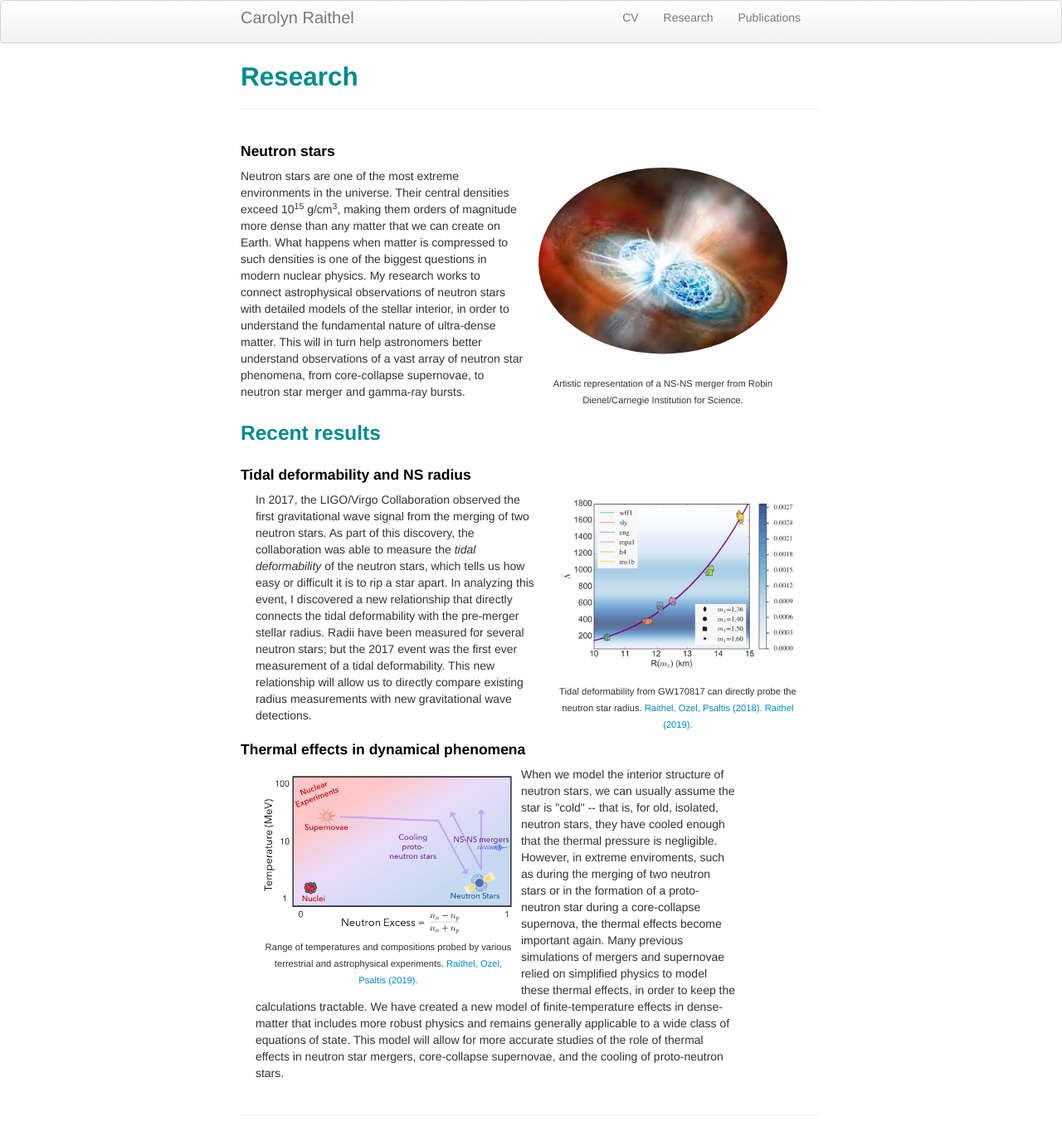
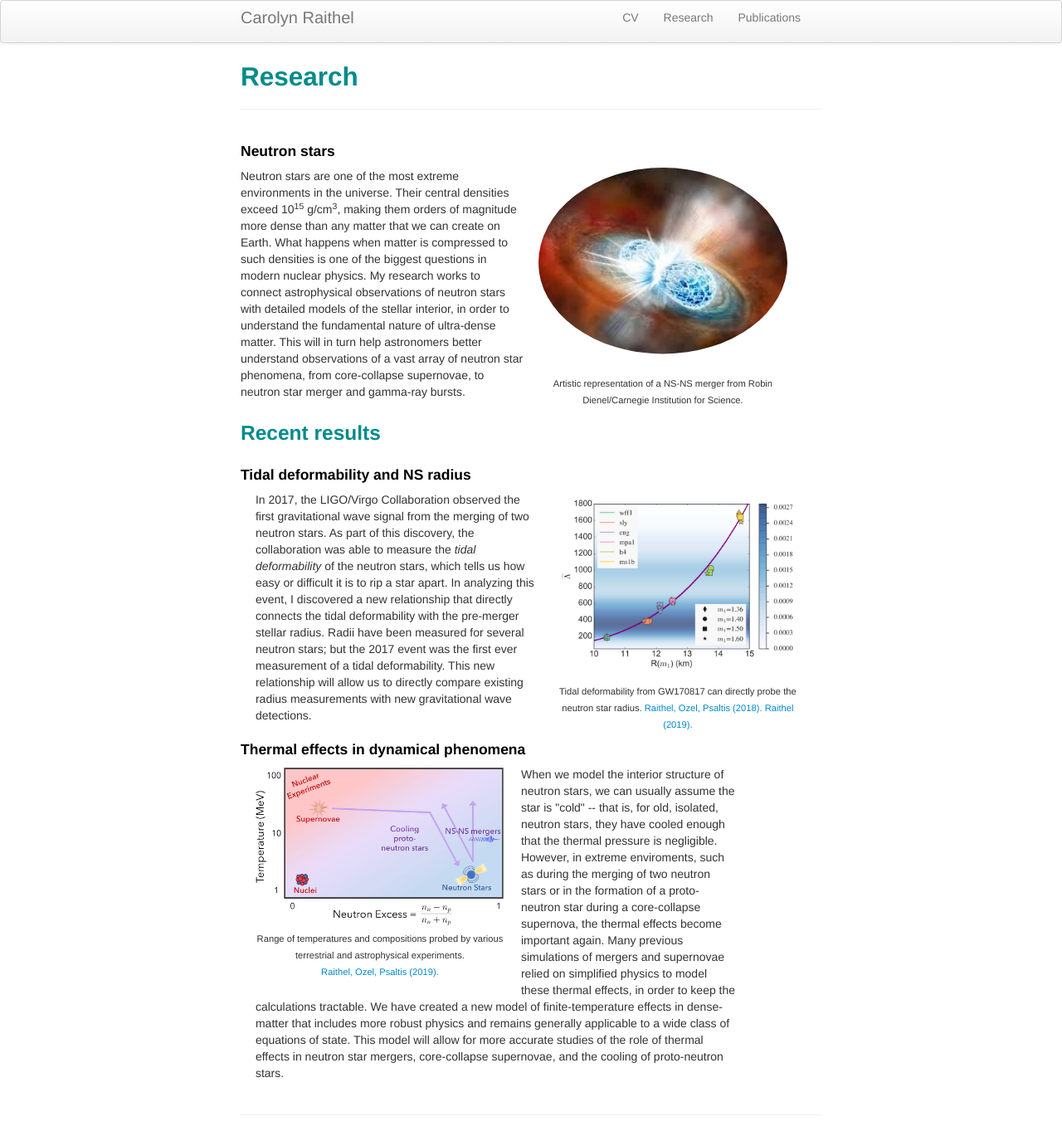
Before and after one commit to craithel/craithel.github.io, a Jekyll site: the page built from pages/research.md, in a window 1280 px wide. Shown: the whole page at 83% size. Built offline with Jekyll 4.4.1, drawn with Linux system fonts in a browser that asks for light colours.

Commit message:
updated figs

```diff
--- a/pages/research.md
+++ b/pages/research.md
@@ -78,10 +78,10 @@ description: My research
 <div class="row-fluid">
  <h4><a name="Thermal effects"></a>Thermal effects in dynamical phenomena</h4>
  <div class="span10">
-   <div style="width:300px; font-size:80%; text-align:center; float:left; margin:10px;">
+   <div style="width:300px; font-size:80%; text-align:center; float:left; margin-right:20px; margin-bottom:10px">
    <img src="../assets/schematic_T_Yp.jpg"
 	  style="padding-bottom:0.5em;"/>
-   Range of temperatures and compositions probed by various terrestrial and astrophysical experiments.
+   Range of temperatures and compositions probed by various terrestrial and astrophysical experiments. <br>
    <a href="https://iopscience.iop.org/article/10.3847/1538-4357/ab08ea">Raithel, Ozel, Psaltis (2019).</a>
    <br>
    </div>
```
